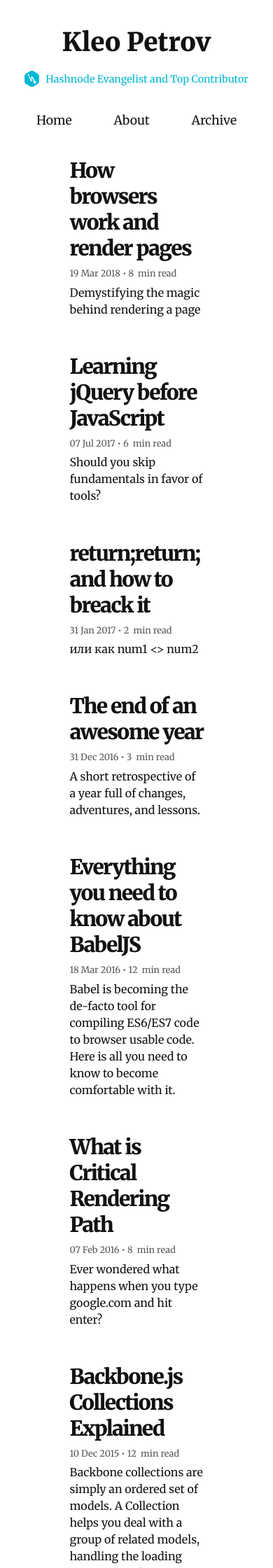
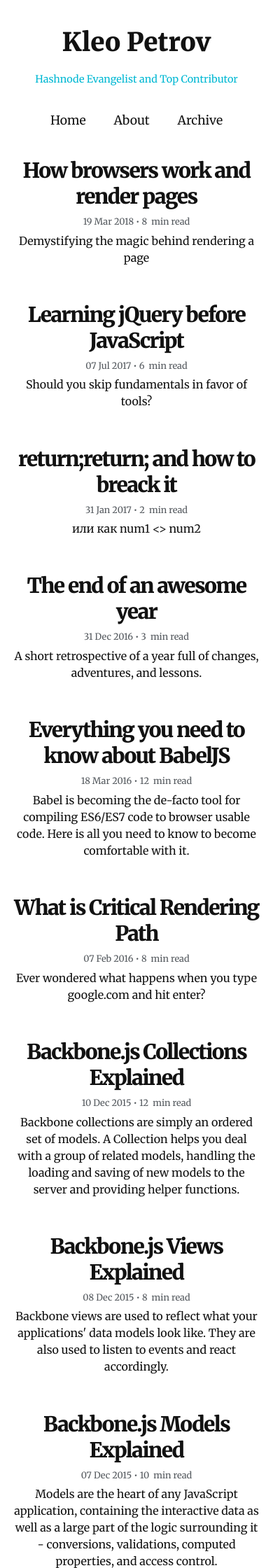
Before and after one commit to KleoPetroff/kleopetroff.github.io, a Jekyll site: the page built from index.html, in a window 390 px wide. Shown: the top 2240 px of the page at 70% size. Built offline with Jekyll 4.4.1, drawn with Linux system fonts in a browser that asks for light colours; the list of posts is cut into pages by our own code.

Commit message:
adjust posts, navigation, hashnode link and buttons styles for mobile

```diff
--- a/_layouts/default.html
+++ b/_layouts/default.html
@@ -69,15 +69,16 @@ layout: compress
             @media all and (max-width: 949px) {
                 header { padding-bottom: 0 }
                 .presentation-logo { display: block; float: none; text-align: center; }
-                .hashnode { float: none; display: inline-block; margin: 15px 0; }
+                .hashnode { float: none; display: inline-block; margin: 15px 0; padding-left: 0; background: none }
                 .logo { float: none; display: inline-block; text-align: center; margin-top: 0; }
                 .header-navigation { float: none }
                 .navigation { text-align: center; display: block;}
-                .container { width: 90% }
+                .navigation li { margin: 0 18px }
+                .container { width: 90%; text-align: center }
                 .column, .columns { margin-left: 0 }
-                .posts, .archive { margin: 0 5em 0 }
-                .pagination { margin: 2em 5em 5em }
-                .archive { margin: 3em 5em 7em }
+                .posts, .archive { margin: 0 }
+                .pagination { margin: 2em 0.5em 6em }
+                .archive { margin: 3em 0 7em }
             }
             @media all and (max-width: 950px) {
                 .posts h2 { font-size: 1.85em }
```
